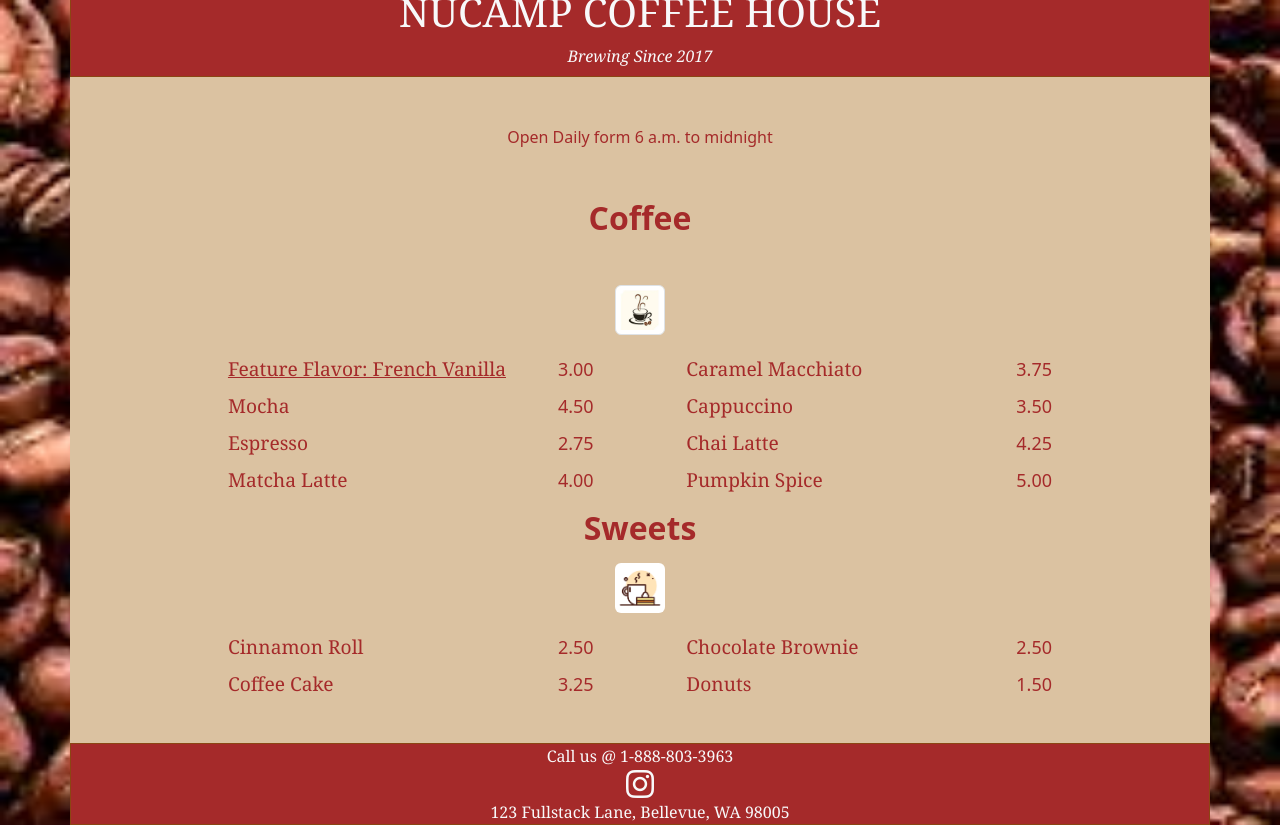
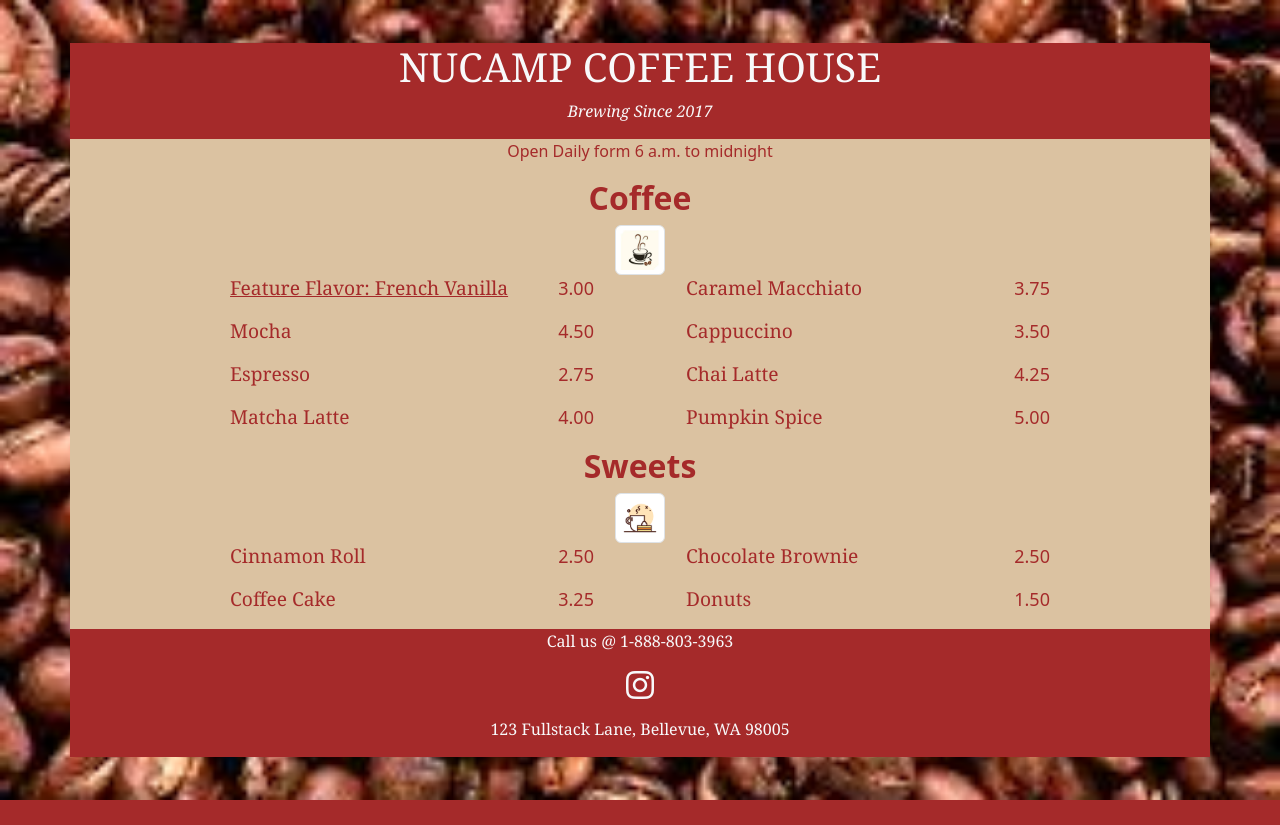
Before and after one commit to cazaresmr/nucamp-cafe, a plain HTML site: page index.html in a window 1280 px wide. After the commit the page ends 800 px from the top, so only its background shows below. Drawn offline with nearby package versions, Linux system fonts and the light colour scheme.

Commit message:
Refactor CSS and HTML code

```diff
--- a/css/styles.css
+++ b/css/styles.css
@@ -48,7 +48,7 @@ footer p,
 .menu {
   width: 80%;
   height: 100%;
-  margin: 40px auto;
+  /* margin: 40px auto; */
   background-color: var(--text-color);
 }
 
@@ -70,7 +70,7 @@ h1 {
 
 .coffee,
 .sweets {
-  margin: 10px 0 0;
+  /* margin: 10px 0 0; */
 }
 
 .established {
@@ -81,7 +81,7 @@ h1 {
 
 .pic {
   width: 50px;
-  margin: 0 0 16px;
+  /* margin: 0 0 16px; */
 }
 
 .line-top,
@@ -91,7 +91,7 @@ h1 {
 
 .item p {
   display: inline-block;
-  margin: 5px 0;
+  /* margin: 5px 0; */
   font-size: 18px;
 }
 
@@ -121,7 +121,7 @@ h3 a:hover {
 }
 
 footer p {
-  margin: 0;
+  /* margin: 0; */
   font-size: 1rem;
 }
 
--- a/index.html
+++ b/index.html
@@ -29,26 +29,22 @@
   <body class="d-flex justify-content-center align-items-center vh-100">
     <div class="container">
       <!-- Header -->
-      <div class="row bg-info d-flex align-items-center">
-        <header class="text-center p-2 line-bottom">
-          <h1 class="text-light pt-1">NUCAMP COFFEE HOUSE</h1>
-          <p class="established text-light mb-0">Brewing Since 2017</p>
-        </header>
-      </div>
+      <header class="row d-flex align-items-center text-center">
+        <h1 class="text-light">NUCAMP COFFEE HOUSE</h1>
+        <p class="established text-light">Brewing Since 2017</p>
+      </header>
 
       <!-- Main -->
-      <div class="row bg-info d-flex align-items-center">
-        <main>
+        <main class="row d-flex align-items-center mx-auto>
           <div class="row">
             <div class="col-12">
-              <p class="mt-5 mb-0">Open Daily form 6 a.m. to midnight</p>
+              <p>Open Daily form 6 a.m. to midnight</p>
             </div>
-          </div>
           <!-- Coffee Menu -->
           <div class="menu">
             <div class="row">
               <div class="col-12">
-                <h2 class="text-center fw-bold coffee mb-5">Coffee</h2>
+                <h2 class="text-center fw-bold coffee">Coffee</h2>
               </div>
             </div>
             <div class="row">
@@ -56,13 +52,12 @@
                 <img
                   src="images/cup.jpeg"
                   alt="Coffee Cup"
-                  class="img-fluid img-thumbnail mb-3 pic"
+                  class="img-fluid img-thumbnail pic"
                 />
               </div>
             </div>
             <!-- Coffee Items -->
             <div class="row menu-items">
-              <!-- Coffee Item 1 -->
               <div class="col-md-6">
                 <section class="item">
                   <h3 class="flavor">
@@ -76,9 +71,6 @@
                   <p class="price">3.00</p>
                 </section>
               </div>
-              <!-- Coffee Item 2 -->
-
-              <!-- ... (repeat for other items) ... -->
               <div class="col-md-6">
                 <section class="item">
                   <h3 class="flavor">Caramel Macchiato</h3>
@@ -126,7 +118,7 @@
             <!-- Sweets Menu -->
             <div class="row">
               <div class="col-12">
-                <h2 class="text-center mb-3 fw-bold sweets">Sweets</h2>
+                <h2 class="text-center fw-bold sweets">Sweets</h2>
               </div>
             </div>
             <div class="row">
@@ -134,7 +126,7 @@
                 <img
                   src="images/sweet.png"
                   alt="Cup of coffee and plate with dessert"
-                  class="img-fluid rounded mb-3 pic sweets-pic"
+                  class="img-fluid img-thumbnail pic"
                 />
               </div>
             </div>
@@ -167,14 +159,11 @@
             </div>
           </div>
         </main>
-      </div>
-
       <!-- Footer -->
-      <div class="row bg-info d-flex align-items-center">
         <footer
-          class="text-center d-flex flex-column justify-content-around align-items-center line-top"
+          class="row d-flex flex-column justify-content-around align-items-center"
         >
-          <p class="mt-0">
+          <p>
             <a
               href="tel:+1-888-803-3965"
               target="_blank"
@@ -182,21 +171,20 @@
               >Call us @ 1-888-803-3963</a
             >
           </p>
-          <p class="mb-0">
+          <p>
             <a
               href="https://www.instagram.com/nucampcodingbootcamp/"
               rel="noopener noreferrer"
               target="_blank"
-              class="text-decoration-none d-flex align-items-center"
+              class="text-decoration-none d-flex justify-content-center align-items-center text-light"
             >
-              <i class="fa-brands fa-instagram text-light mx-auto"></i>
+              <i class="fa-brands fa-instagram text-light"></i>
             </a>
           </p>
-          <p class="mb-0 address text-light">
+          <p class="address text-light">
             123 Fullstack Lane, Bellevue, WA 98005
           </p>
         </footer>
-      </div>
     </div>
 
     <!-- Beverage Modal -->
@@ -238,7 +226,7 @@
         </div>
       </div>
     </div>
-
+  </div>
     <!-- Bootstrap JS -->
     <script src="https://cdn.jsdelivr.net/npm/bootstrap@5.2.3/dist/js/bootstrap.bundle.min.js"></script>
   </body>
```
